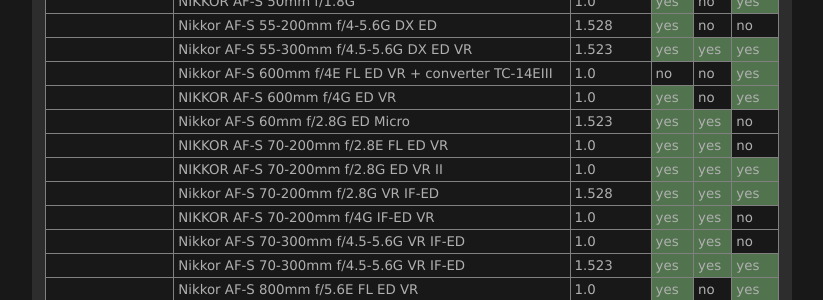
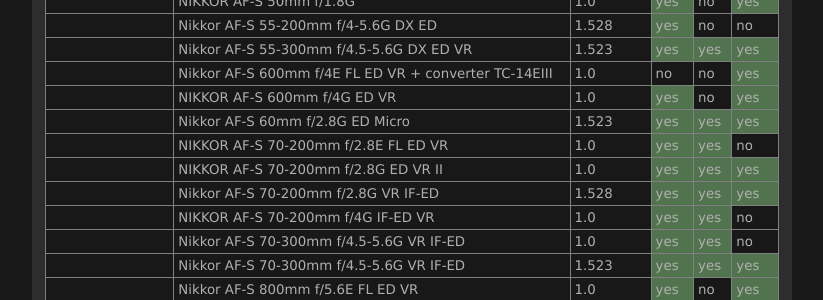
Before and after one commit to lensfun/lensfun.github.io, a Jekyll site: the page built from _posts/lenslist/2999-12-31-Lenslist-master.md, in a window 1280 px wide and 900 px high, scrolled down 14001 px. Shown: the part 146-446 px from the top of the window, without its empty margins (284-1107 px from the left). Built offline with Jekyll 4.4.1, drawn with Linux system fonts in a browser that asks for light colours.

Commit message:
Update master lens list from GitHub Actions

```diff
--- a/_posts/lenslist/2999-12-31-Lenslist-master.md
+++ b/_posts/lenslist/2999-12-31-Lenslist-master.md
@@ -581,7 +581,7 @@ This list was generated on 2024-08-25 from current Lensfun sources. Your Lensfun
 <tr class="lenslist-bg2"><td></td><td>Nikkor AF-S 55-300mm f/4.5-5.6G DX ED VR</td><td>1.523</td><td class="lenslist-highlight lenslist-check">yes</td><td class="lenslist-highlight lenslist-check">yes</td><td class="lenslist-highlight lenslist-check">yes</td></tr>
 <tr class="lenslist-bg2"><td></td><td>Nikkor AF-S 600mm f/4E FL ED VR + converter TC-14EIII</td><td>1.0</td><td class="lenslist-check">no</td><td class="lenslist-check">no</td><td class="lenslist-highlight lenslist-check">yes</td></tr>
 <tr class="lenslist-bg2"><td></td><td>NIKKOR AF-S 600mm f/4G ED VR</td><td>1.0</td><td class="lenslist-highlight lenslist-check">yes</td><td class="lenslist-check">no</td><td class="lenslist-highlight lenslist-check">yes</td></tr>
-<tr class="lenslist-bg2"><td></td><td>Nikkor AF-S 60mm f/2.8G ED Micro</td><td>1.523</td><td class="lenslist-highlight lenslist-check">yes</td><td class="lenslist-highlight lenslist-check">yes</td><td class="lenslist-check">no</td></tr>
+<tr class="lenslist-bg2"><td></td><td>Nikkor AF-S 60mm f/2.8G ED Micro</td><td>1.523</td><td class="lenslist-highlight lenslist-check">yes</td><td class="lenslist-highlight lenslist-check">yes</td><td class="lenslist-highlight lenslist-check">yes</td></tr>
 <tr class="lenslist-bg2"><td></td><td>NIKKOR AF-S 70-200mm f/2.8E FL ED VR</td><td>1.0</td><td class="lenslist-highlight lenslist-check">yes</td><td class="lenslist-highlight lenslist-check">yes</td><td class="lenslist-check">no</td></tr>
 <tr class="lenslist-bg2"><td></td><td>NIKKOR AF-S 70-200mm f/2.8G ED VR II</td><td>1.0</td><td class="lenslist-highlight lenslist-check">yes</td><td class="lenslist-highlight lenslist-check">yes</td><td class="lenslist-highlight lenslist-check">yes</td></tr>
 <tr class="lenslist-bg2"><td></td><td>Nikkor AF-S 70-200mm f/2.8G VR IF-ED</td><td>1.528</td><td class="lenslist-highlight lenslist-check">yes</td><td class="lenslist-highlight lenslist-check">yes</td><td class="lenslist-highlight lenslist-check">yes</td></tr>
```
